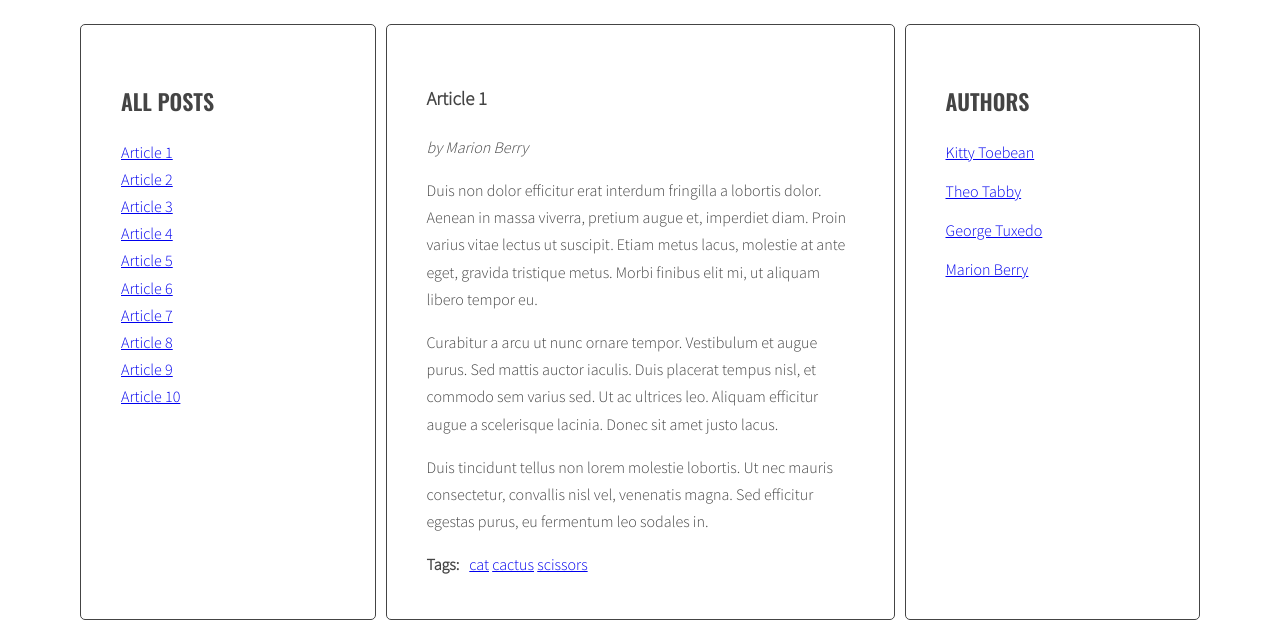
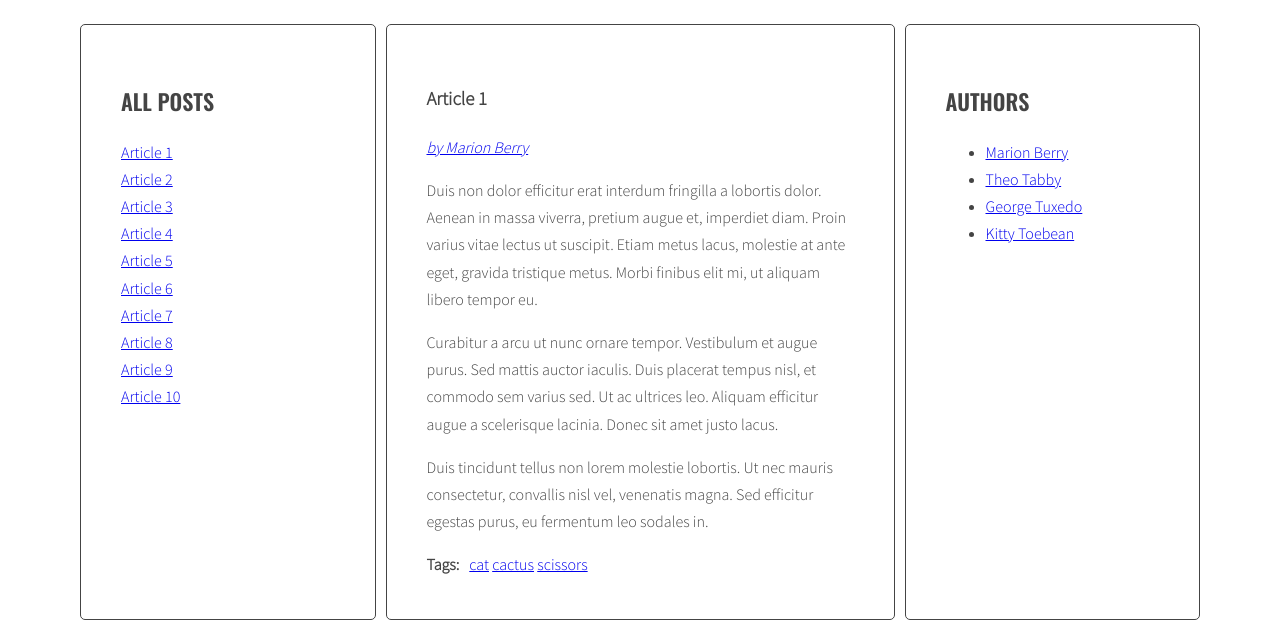
Before and after one commit to christopher-5/javascript-blog, a website: page index.html in a window 1280 px wide. Shown: the part 158-800 px from the top of the page. Drawn offline with nearby package versions, Linux system fonts and the light colour scheme.

Commit message:
add author functionality

```diff
--- a/index.html
+++ b/index.html
@@ -18,9 +18,9 @@
               </ul>
             </aside>
             <section class="posts">
-              <article class="post active" id="article-1" data-tags="cat cactus scissors">
+              <article class="post active" id="article-1" data-tags="cat cactus scissors" data-author="Marion Berry">
                 <h3 class="post-title">Article 1</h3>
-                <p class="post-author">by Marion Berry</p>
+                <p class="post-author"></p>
                 <div class="post-content">
                   <p>Duis non dolor efficitur erat interdum fringilla a lobortis dolor. Aenean in massa viverra, pretium augue et, imperdiet diam. Proin varius vitae lectus ut suscipit. Etiam metus lacus, molestie at ante eget, gravida tristique metus. Morbi finibus elit mi, ut aliquam libero tempor eu.</p>
 
@@ -35,9 +35,9 @@
                   </ul>
                 </div>
               </article>
-              <article class="post" id="article-2" data-tags="wolf rose aparat">
+              <article class="post" id="article-2" data-tags="wolf rose aparat" data-author="Theo Tabby">
                 <h3 class="post-title">Article 2</h3>
-                <p class="post-author">by Theo Tabby</p>
+                <p class="post-author"></p>
                 <div class="post-content">
                   <p>Phasellus sollicitudin, arcu vel iaculis ullamcorper, quam leo viverra orci, et faucibus quam sapien vel est. Maecenas ac suscipit elit. Nullam interdum, lorem vitae venenatis pulvinar, ex dui malesuada nunc, tempus cursus enim metus vel nulla.</p>
 
@@ -52,9 +52,9 @@
                   </ul>
                 </div>
               </article>
-              <article class="post" id="article-3" data-tags="cat tree">
+              <article class="post" id="article-3" data-tags="cat tree" data-author="George Tuxedo">
                 <h3 class="post-title">Article 3</h3>
-                <p class="post-author">by George Tuxedo</p>
+                <p class="post-author"></p>
                 <div class="post-content">
                   <p>Mauris vel pellentesque turpis, ac sodales nisl. Quisque iaculis mi velit, ut convallis tellus accumsan a. Quisque iaculis, nisi et dignissim tincidunt, nisl eros euismod nulla, finibus laoreet erat enim posuere elit.</p>
 
@@ -68,9 +68,9 @@
                   </ul>
                 </div>
               </article>
-              <article class="post" id="article-4" data-tags="wolf cactus">
+              <article class="post" id="article-4" data-tags="wolf cactus" data-author="Kitty Toebean">
                 <h3 class="post-title">Article 4</h3>
-                <p class="post-author">by Kitty Toebean</p>
+                <p class="post-author"></p>
                 <div class="post-content">
                   <p>Morbi vel cursus nulla, vel varius mauris. Suspendisse sed elit sit amet risus faucibus vestibulum ut sit amet purus. Donec orci est, condimentum ut quam quis, scelerisque fringilla ligula.</p>
 
@@ -85,9 +85,9 @@
                   </ul>
                 </div>
               </article>
-              <article class="post" id="article-5" data-tags="cat cactus rose">
+              <article class="post" id="article-5" data-tags="cat cactus rose" data-author="Marion Berry">
                 <h3 class="post-title">Article 5</h3>
-                <p class="post-author">by Marion Berry</p>
+                <p class="post-author"></p>
                 <div class="post-content">
                   <p>Suspendisse sem eros, euismod condimentum arcu ac, consequat fermentum orci. Nam convallis lacus nec interdum vestibulum. Vestibulum luctus, quam eu tristique ornare, lorem nibh sodales enim, vitae tempor dolor ante vitae tortor.</p>
 
@@ -102,9 +102,9 @@
                   </ul>
                 </div>
               </article>
-              <article class="post" id="article-6" data-tags="wolf dolphin">
+              <article class="post" id="article-6" data-tags="wolf dolphin" data-author="George Tuxedo">
                 <h3 class="post-title">Article 6</h3>
-                <p class="post-author">by George Tuxedo</p>
+                <p class="post-author"></p>
                 <div class="post-content">
                   <p>Donec posuere iaculis ante sed hendrerit. Lorem ipsum dolor sit amet, consectetur adipiscing elit. Quisque hendrerit neque nec urna tincidunt, quis vehicula dui vulputate. Morbi est sapien, auctor ut lectus eu, placerat viverra lorem.</p>
 
@@ -119,9 +119,9 @@
                   </ul>
                 </div>
               </article>
-              <article class="post" id="article-7" data-tags="dolphin rose">
+              <article class="post" id="article-7" data-tags="dolphin rose" data-author="Kitty Toebean">
                 <h3 class="post-title">Article 7</h3>
-                <p class="post-author">by Kitty Toebean</p>
+                <p class="post-author"></p>
                 <div class="post-content">
                   <p>Donec eleifend mauris ac nisl fermentum, ac fermentum turpis dignissim. Aliquam diam nisl, imperdiet a varius eget, lobortis sed nisi. Nullam suscipit ipsum sed magna blandit, sed pellentesque urna malesuada.</p>
 
@@ -136,9 +136,9 @@
                   </ul>
                 </div>
               </article>
-              <article class="post" id="article-8" data-tags="wolf rose">
+              <article class="post" id="article-8" data-tags="wolf rose" data-author="Theo Tabby">
                 <h3 class="post-title">Article 8</h3>
-                <p class="post-author">by Theo Tabby</p>
+                <p class="post-author"></p>
                 <div class="post-content">
                   <p>Praesent quis imperdiet erat. Curabitur tempor sapien a interdum malesuada. Proin libero erat, sagittis a sollicitudin eget, pulvinar nec risus. Cras et suscipit sem.</p>
 
@@ -153,9 +153,9 @@
                   </ul>
                 </div>
               </article>
-              <article class="post" id="article-9" data-tags="dog rose">
+              <article class="post" id="article-9" data-tags="dog rose" data-author="Marion Berry">
                 <h3 class="post-title">Article 9</h3>
-                <p class="post-author">by Marion Berry</p>
+                <p class="post-author"></p>
                 <div class="post-content">
                   <p>Tam et facilisis purus. Donec vulputate est quis lobortis posuere. Nunc vitae lorem ut odio faucibus pulvinar nec in justo. Ut ut ante ac tellus ornare tempus. Nunc maximus, tortor et dictum convallis, nunc libero posuere leo, scelerisque ultrices arcu sapien ut tellus.</p>
 
@@ -170,9 +170,9 @@
                   </ul>
                 </div>
               </article>
-              <article class="post" id="article-10" data-tags="wolf apple">
+              <article class="post" id="article-10" data-tags="wolf apple" data-author="George Tuxedo">
                 <h3 class="post-title">Article 10</h3>
-                <p class="post-author">by George Tuxedo</p>
+                <p class="post-author"></p>
                 <div class="post-content">
                   <p>Aliquam erat volutpat. Ut non eleifend lectus. Donec suscipit tellus tempor, ornare dui id, hendrerit neque. Phasellus lacinia laoreet dui in luctus. Sed hendrerit, magna sit amet varius tempor, augue augue scelerisque est, non scelerisque mauris libero eu sapien.</p>
 
@@ -198,8 +198,8 @@
                 <li><a href="#">news</a> <span>(6)</span></li>
               </ul> -->
               <h2 class="section-title">Authors</h2>
-              <ul class="list authors">
-                <li>
+              <ul id="authors">
+                <!-- <li>
                   <a href="#">
                     <span class="author-name">Kitty Toebean</span>
                   </a>
@@ -218,7 +218,7 @@
                   <a href="#">
                     <span class="author-name">Marion Berry</span>
                   </a>
-                </li>
+                </li> -->
               </ul>
             </aside>
           </main>
--- a/js/script.js
+++ b/js/script.js
@@ -92,7 +92,7 @@ const optArticleSelector = '.post',
 
 generateTitleLinks();
 
-
+/* Tags */
 
 {
   function generateTags(){
@@ -162,7 +162,6 @@ function tagClickHandler(event){
   }
   /* execute function "generateTitleLinks" with article selector as argument */
   generateTitleLinks('[data-tags~="' + tag + '"]');
-
 }
 
 function addClickListenersToTags(){
@@ -177,3 +176,67 @@ function addClickListenersToTags(){
 }
 
 addClickListenersToTags();
+
+/* Authors */
+
+{
+  function generateAuthors() {
+    const articles = document.querySelectorAll('article');
+    let authorsList = document.getElementById('authors');
+    console.log(authorsList)
+    let aList = [];
+    for (let i=0; i  < articles.length; i++) {
+      const articleAuthor = articles[i].getAttribute('data-author');
+      console.log(articleAuthor)
+
+      const authorWrapper = articles[i].querySelector('.post-author');
+      console.log(authorWrapper)
+
+      authorWrapper.innerHTML = '<a href="#">by ' + articleAuthor + '</a>';
+
+
+      if ( !aList.includes(articleAuthor )) {
+        aList.push(articleAuthor)
+      }
+
+    }
+    for (let author of aList) {
+      authorsList.innerHTML = authorsList.innerHTML + '<li><a href="author-' + author + '">' + author + '</a></li>';
+    }
+  }
+  generateAuthors();
+
+  function authorClickHandler(event) {
+    event.preventDefault();
+
+    const href = this.getAttribute('href');
+
+    const author = href.split('author-')[1]
+
+    const activeAuthorLinks = document.querySelectorAll('a.active[href^="author-"]');
+
+    for (let author of activeAuthorLinks) {
+      author.classList.remove('active');
+    }
+
+    const authors = document.querySelectorAll(`a[href^="${href}"]`)
+
+    for (let author of authors) {
+      author.classList.add('active')
+    }
+
+    generateTitleLinks('[data-author="' + author + '"]');
+  }
+
+  function addClickListenersToAuthors() {
+    const authorLinks = document.querySelectorAll('a[href^="author-"]');
+
+    for (let link of authorLinks) {
+      link.addEventListener('click', authorClickHandler)
+    }
+  }
+  addClickListenersToAuthors()
+
+}
+
+console.log(document.querySelectorAll('a[href^="author-"]'))
```
